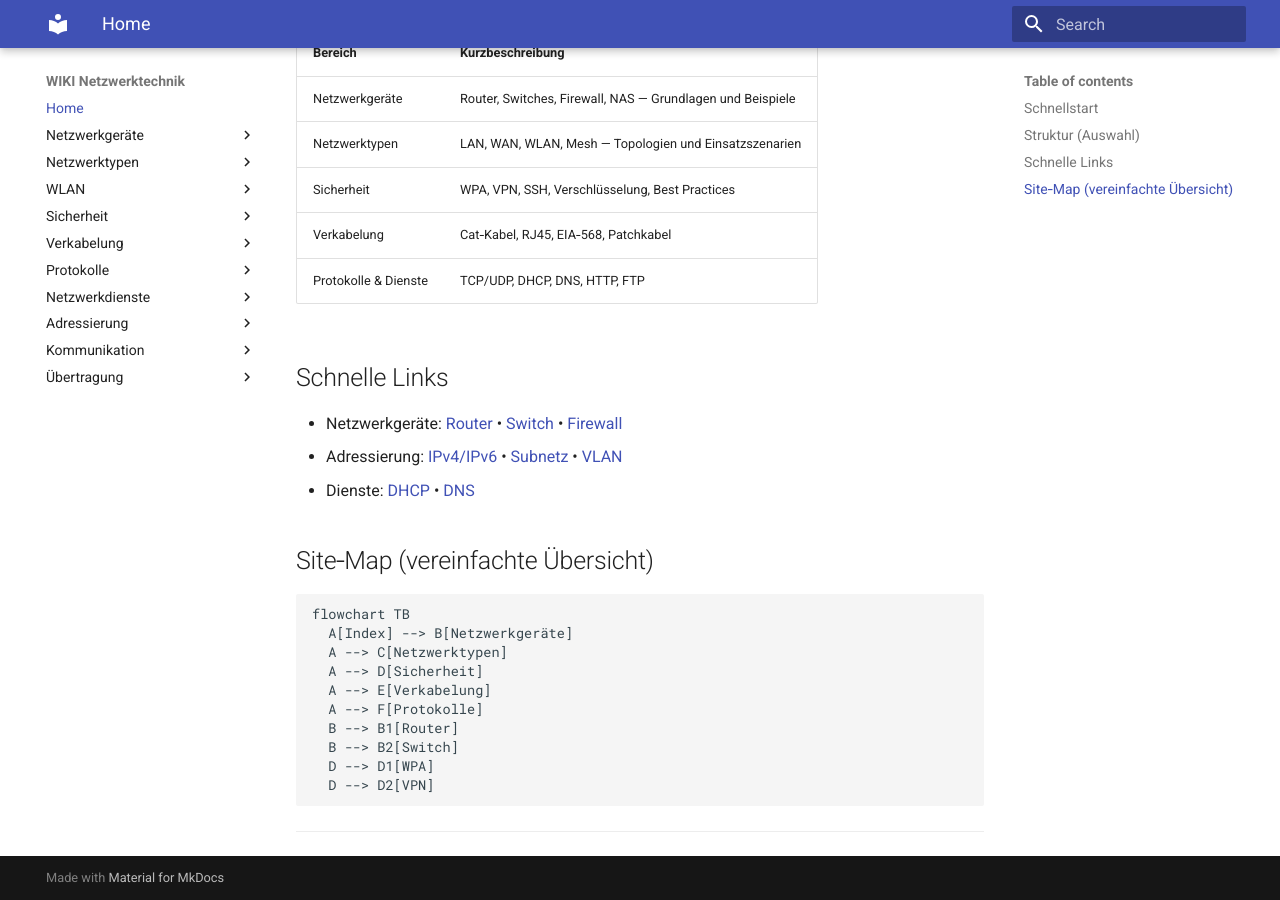
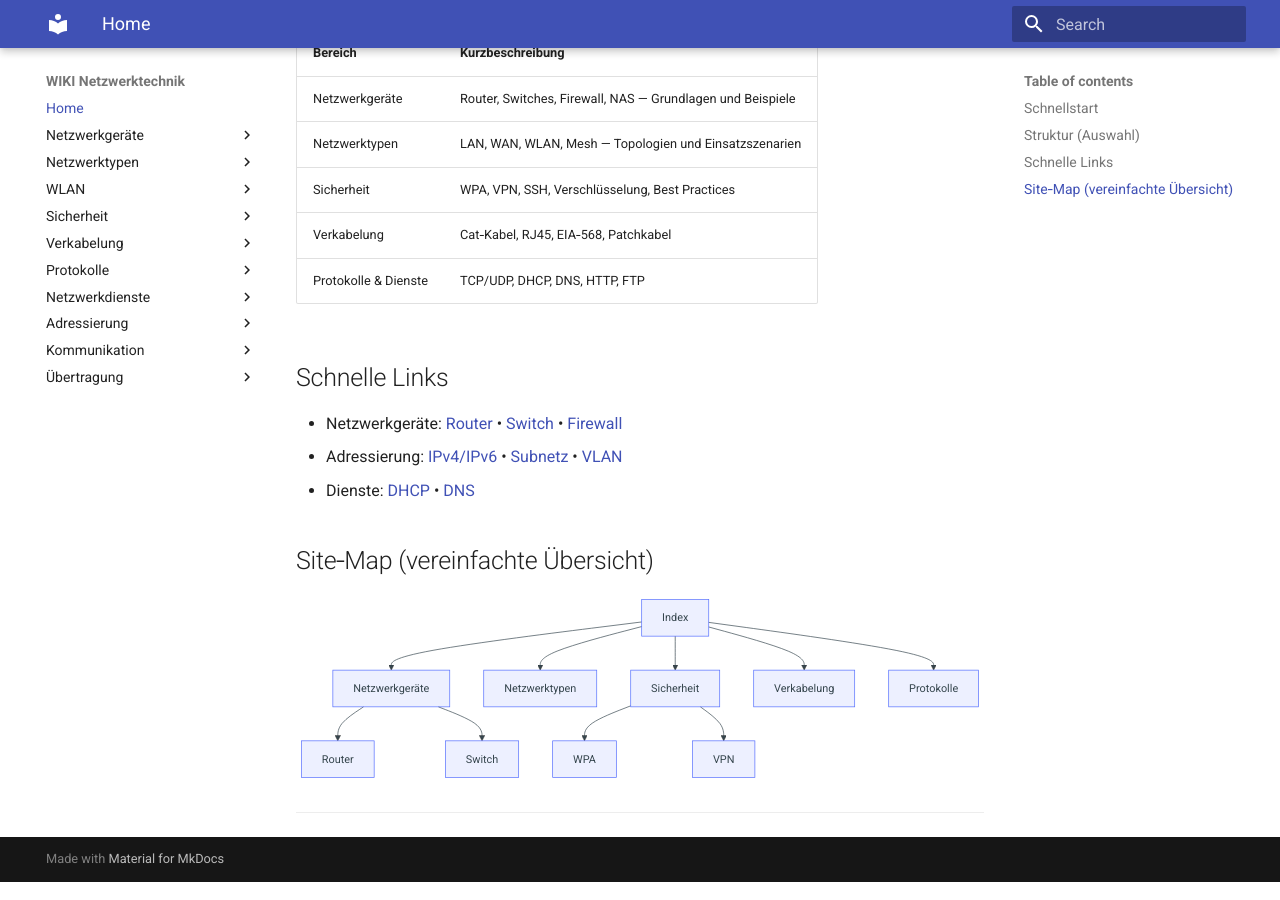
Before and after one commit to WIT-1C/Wiki-Netzwerktechnik, an MkDocs documentation site: the page built from docs/index.md, in a window 1280 px wide and 900 px high, scrolled down 501 px. Built offline with MkDocs 1.6.1 and Material for MkDocs 9.7.7, drawn with Linux system fonts in a browser that asks for light colours; some of the changed lines change nothing that is shown.

Commit message:
mermaid aktivieren

```diff
--- /dev/null
+++ b/docs/assets/js/mermaid-init.js
@@ -0,0 +1,8 @@
+document$.subscribe(() => {
+    mermaid.initialize({
+        startOnLoad: true,
+        theme: "dark"
+    });
+
+    mermaid.run();
+});
--- a/mkdocs.yml
+++ b/mkdocs.yml
@@ -8,7 +8,11 @@ plugins:
   - tags
 
 markdown_extensions:
-  - pymdownx.superfences
+  - pymdownx.superfences:
+      custom_fences:
+        - name: mermaid
+          class: mermaid
+          format: !!python/name:pymdownx.superfences.fence_code_format
 
 nav:
   - Home: index.md
```
